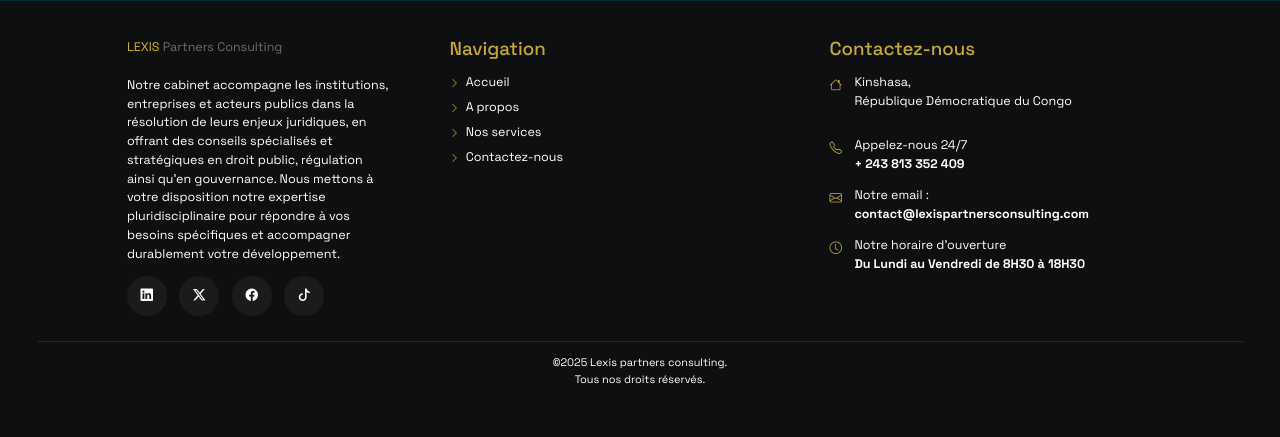
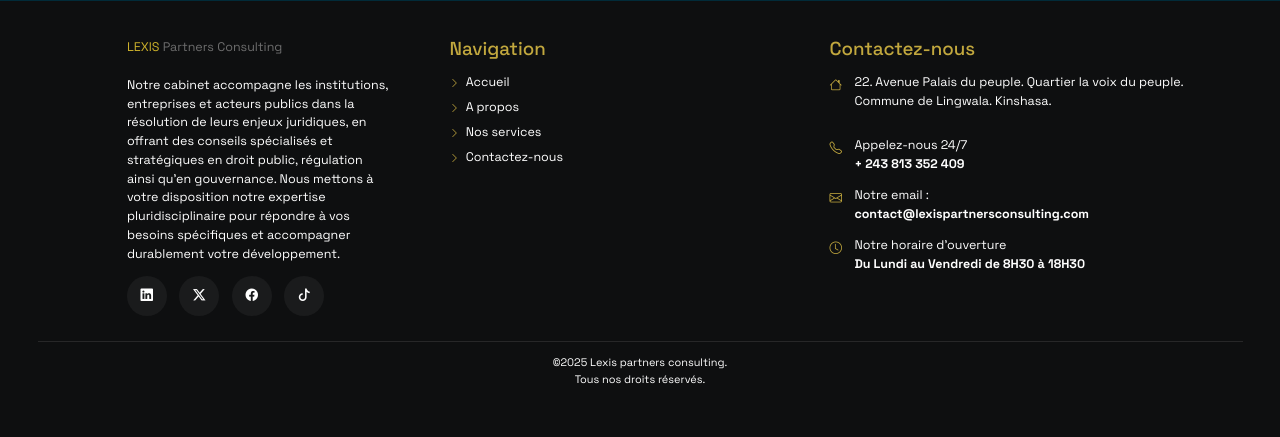
Before and after one commit to Elkis243/Lexis-Partners-Consulting, a Django app: page /fr/about/ in a window 1280 px wide. Shown: the part 1536-1973 px from the top of the page. Run offline with Django 5.2, Linux system fonts and the light colour scheme.

Commit message:
Mise à jour des traductions et amélioration du contenu du pied de page
- Révision des traductions pour une meilleure clarté, y compris la mise à jour de l'adresse et des horaires d'ouverture.
- Ajout de nouvelles traductions pour des éléments manquants dans le pied de page.
- Nettoyage du fichier de traduction pour enlever les entrées obsolètes et les erreurs.

```diff
--- a/lexis_partners_consulting/templates/components/footer.html
+++ b/lexis_partners_consulting/templates/components/footer.html
@@ -53,7 +53,9 @@
             <div class="mb-3 d-flex">
               <i class="bi bi-house me-3 mt-1" style="color:#C2A83E"></i>
               <p>
-                Kinshasa, <br /> {% blocktrans %}République Démocratique du Congo{% endblocktrans %}
+                {% blocktrans %}
+                22. Avenue Palais du peuple. Quartier la voix du peuple. Commune de Lingwala. Kinshasa.
+                {% endblocktrans %}
               </p>
             </div>
             <div class="mb-3 d-flex">
```
Also changed, not shown: lexis_partners_consulting/locale/en/LC_MESSAGES/django.po.
